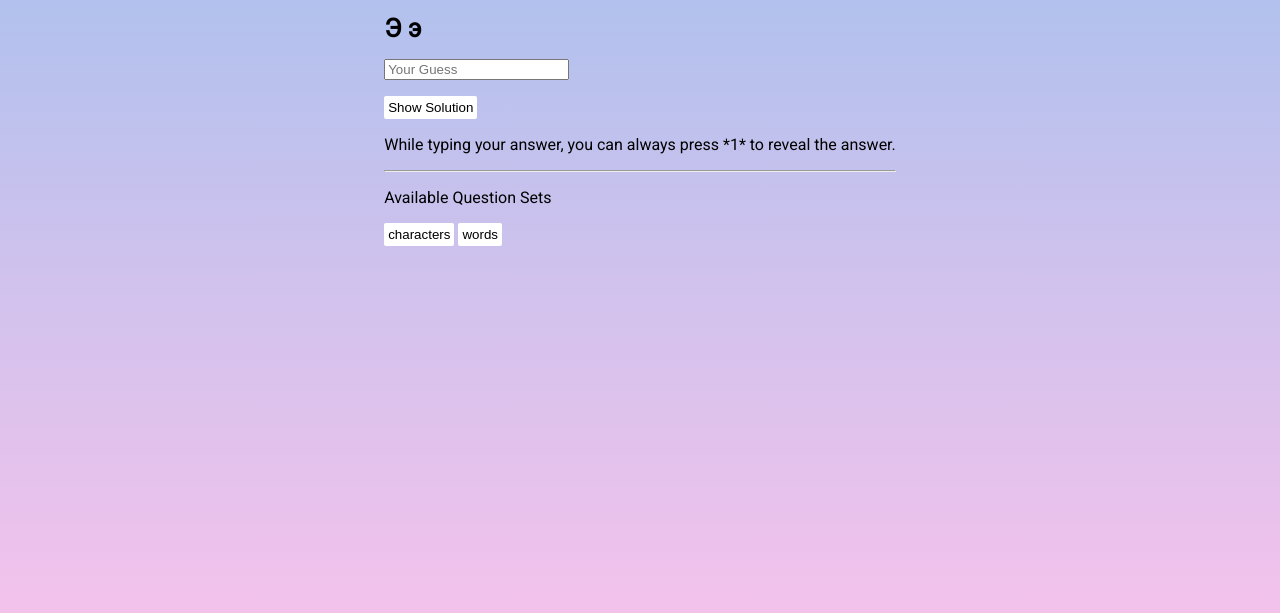
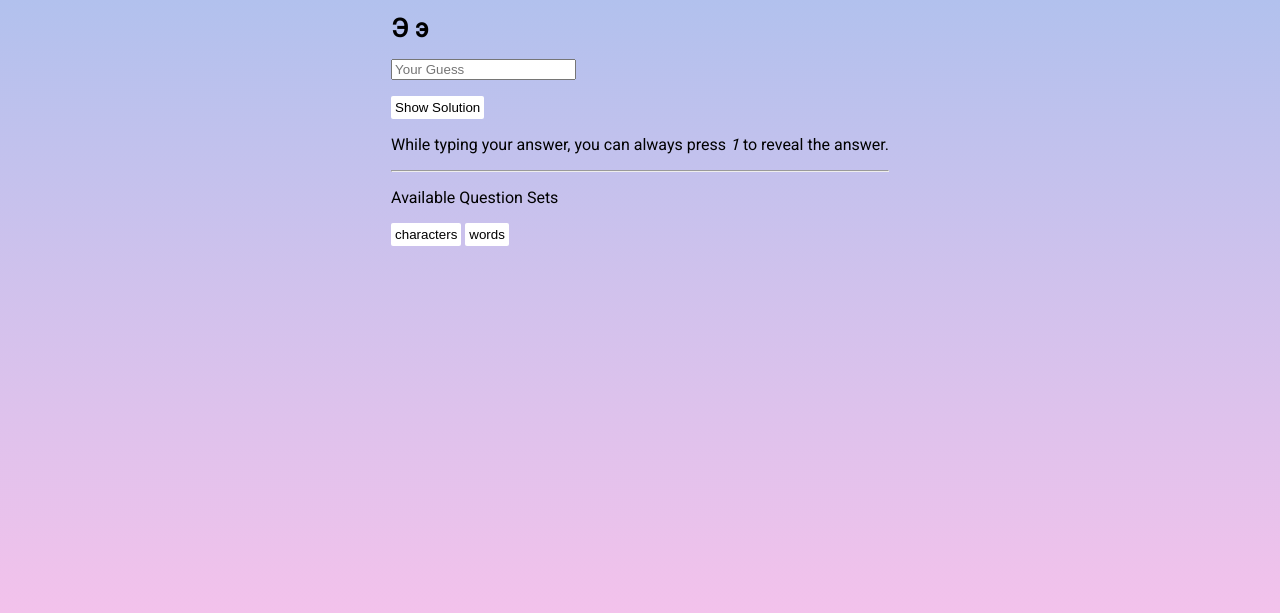
Before and after one commit to IngoKl/russian-alphabet-trainer, a plain HTML site: page index.html in a window 1280 px wide. Shown: the part 111-724 px from the top of the page. Drawn offline with nearby package versions, Linux system fonts and the light colour scheme.

Commit message:
Add note

```diff
--- a/index.html
+++ b/index.html
@@ -27,7 +27,7 @@
             <span>&nbsp;<em>{{ solution }}</em></span>
         </p>
         <p>
-           While typing your answer, you can always press *1* to reveal the answer.
+           While typing your answer, you can always press <em>1</em> to reveal the answer.
         </p>
 
         <hr>
```
